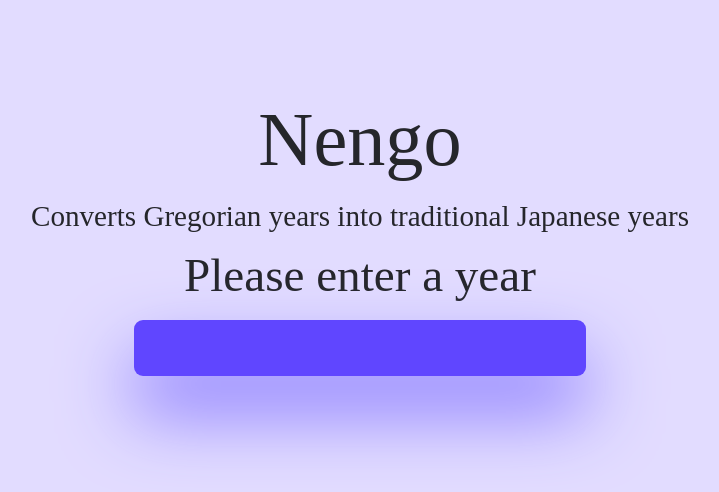
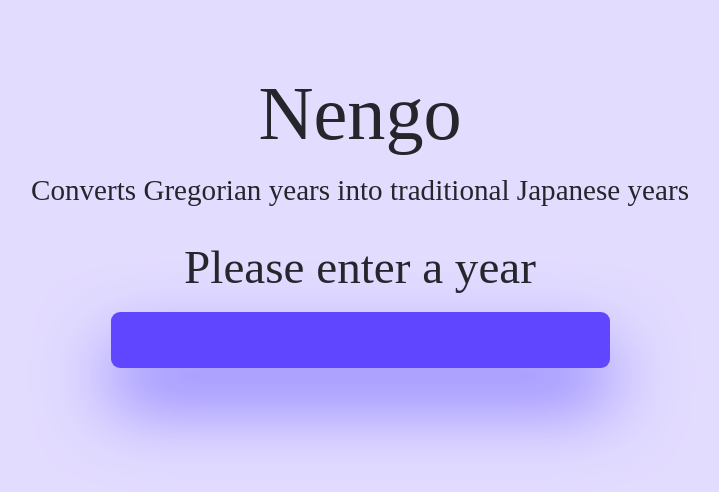
Before and after one commit to jbcden/nengo-site, a React (Create React App) app: page / in a window 1280 px wide. Shown: the top 492 px of the page, without its empty margins (280-999 px from the left). Built offline with nearby package versions, Linux system fonts and the light colour scheme; a web font is replaced by a local one.

Commit message:
Added hero component and css grid

```diff
--- a/public/index.html
+++ b/public/index.html
@@ -20,7 +20,7 @@
     <meta name="theme-color" content="#000000" />
     <!--
       manifest.json provides metadata used when your web app is installed on a
-      user's mobile device or desktop. See https://developers.google.com/web/fundamentals/web-app-manifest/
+      users mobile device or desktop. See https://developers.google.com/web/fundamentals/web-app-manifest/
     -->
     <link rel="manifest" href="%PUBLIC_URL%/manifest.json" />
     <!--
@@ -43,7 +43,7 @@
   </head>
   <body>
     <noscript>You need to enable JavaScript to run this app.</noscript>
-    <div id="root" class="grid"></div>
+    <div id="root"></div>
     <!--
       This HTML file is a template.
       If you open it directly in the browser, you will see an empty page.
--- a/src/App.js
+++ b/src/App.js
@@ -1,15 +1,19 @@
 import React, { Component } from 'react';
 import logo from './logo.svg';
 import './styles/app.scss';
+import Hero from './components/Hero';
 import DateDisplay from './components/DateDisplay';
 
 class App extends Component {
   render() {
     return (
-      <div className="App">
-        <h1>Nengo</h1>
-        <h3>Converts Gregorian years into traditional Japanese years</h3>
-        <DateDisplay />
+      <div class="container">
+        <header class="header" />
+        <main class="main">
+          <Hero />
+          <DateDisplay />
+        </main>
+        <footer class="footer" />
       </div>
     );
   }
--- /dev/null
+++ b/src/components/Hero.js
@@ -0,0 +1,14 @@
+import React, { Component } from 'react';
+
+class Hero extends Component {
+  render() {
+    return (
+      <div class="hero">
+        <h1>Nengo</h1>
+        <h3>Converts Gregorian years into traditional Japanese years</h3>
+      </div>
+    );
+  }
+}
+
+export default Hero;
--- a/src/styles/abstracts/_variables.scss
+++ b/src/styles/abstracts/_variables.scss
@@ -23,7 +23,7 @@
 
   --input-height: 3rem;
   --input-border-radius: 0.5rem;
-  --input-width: 35vw;
+  --input-width: 27.5rem;
   --input-bg-color: #6046ff;
   --input-box-shadow: 0 2rem 4rem 0 #8677ff;
   --input-font-size: var(--h3-font-size);
--- a/src/styles/app.scss
+++ b/src/styles/app.scss
@@ -3,4 +3,7 @@
 @import 'base/base';
 @import 'base/typography';
 @import 'layout/grid';
+@import 'layout/header';
+@import 'layout/main';
+@import 'layout/footer';
 @import 'components/form';
--- a/src/styles/base/_base.scss
+++ b/src/styles/base/_base.scss
@@ -1,8 +1,3 @@
 body {
   background-color: var(--body-bg-color);
-  min-height: 100vh;
 }
-
-#root {
-  padding-top: 10vh;
-}
--- a/src/styles/components/_form.scss
+++ b/src/styles/components/_form.scss
@@ -10,4 +10,5 @@ input {
   border-radius: var(--input-border-radius);
   outline: none;
   border: var(--input-border);
+  margin-bottom: 1rem;
 }
--- /dev/null
+++ b/src/styles/layout/_footer.scss
@@ -0,0 +1,3 @@
+.footer {
+  grid-column: 1 / -1;
+}
--- a/src/styles/layout/_grid.scss
+++ b/src/styles/layout/_grid.scss
@@ -1,5 +1,9 @@
-.grid {
-  display: flex;
-  justify-content: center;
+.container {
+  display: grid;
+  // justify-content: center;
   text-align: center;
+  grid-template-rows: 3rem 1fr 3rem;
+  grid-template-columns: 1fr 60vw 1fr;
+  // justify-items: center;
+  height: 100vh;
 }
--- /dev/null
+++ b/src/styles/layout/_header.scss
@@ -0,0 +1,3 @@
+.header {
+  grid-column: 1 / -1;
+}
--- /dev/null
+++ b/src/styles/layout/_main.scss
@@ -0,0 +1,5 @@
+.main {
+  grid-column: 2 / -2;
+  display: grid;
+  grid-template-rows: min-content 1fr;
+}
```
